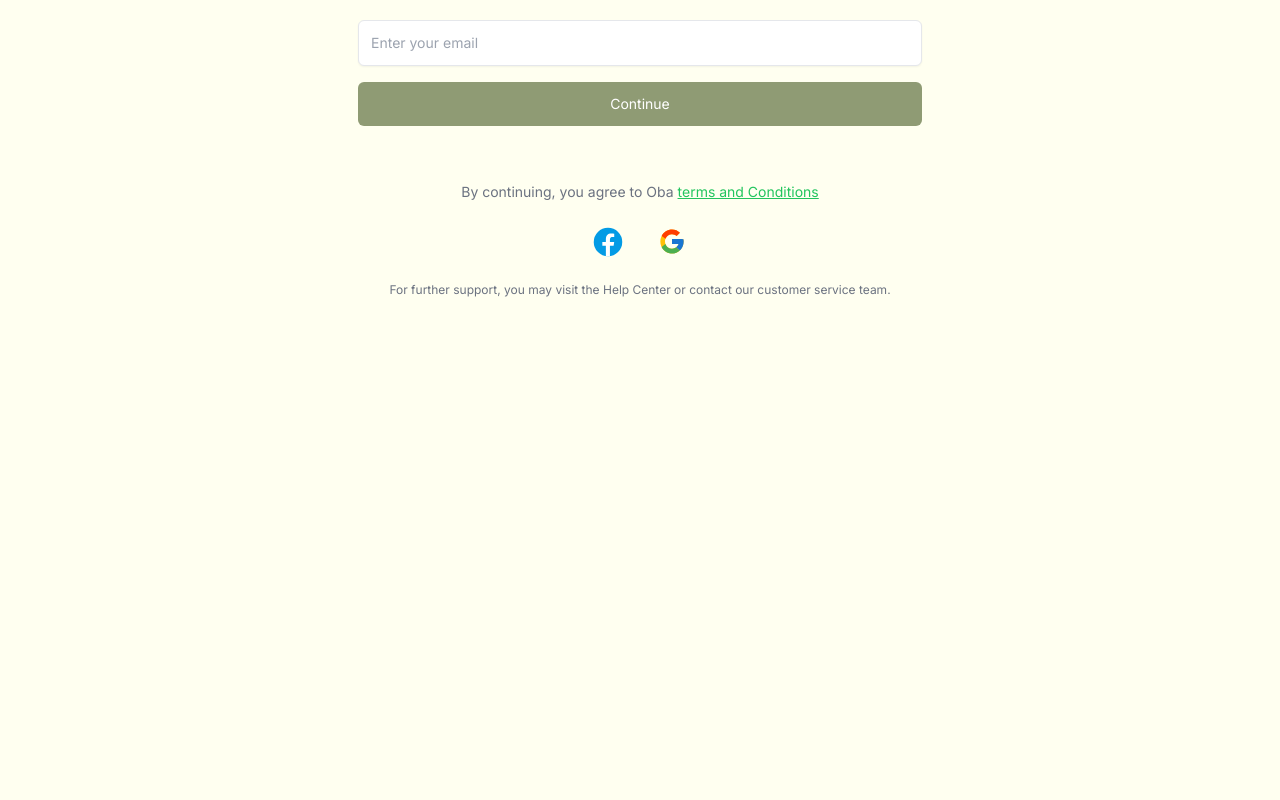
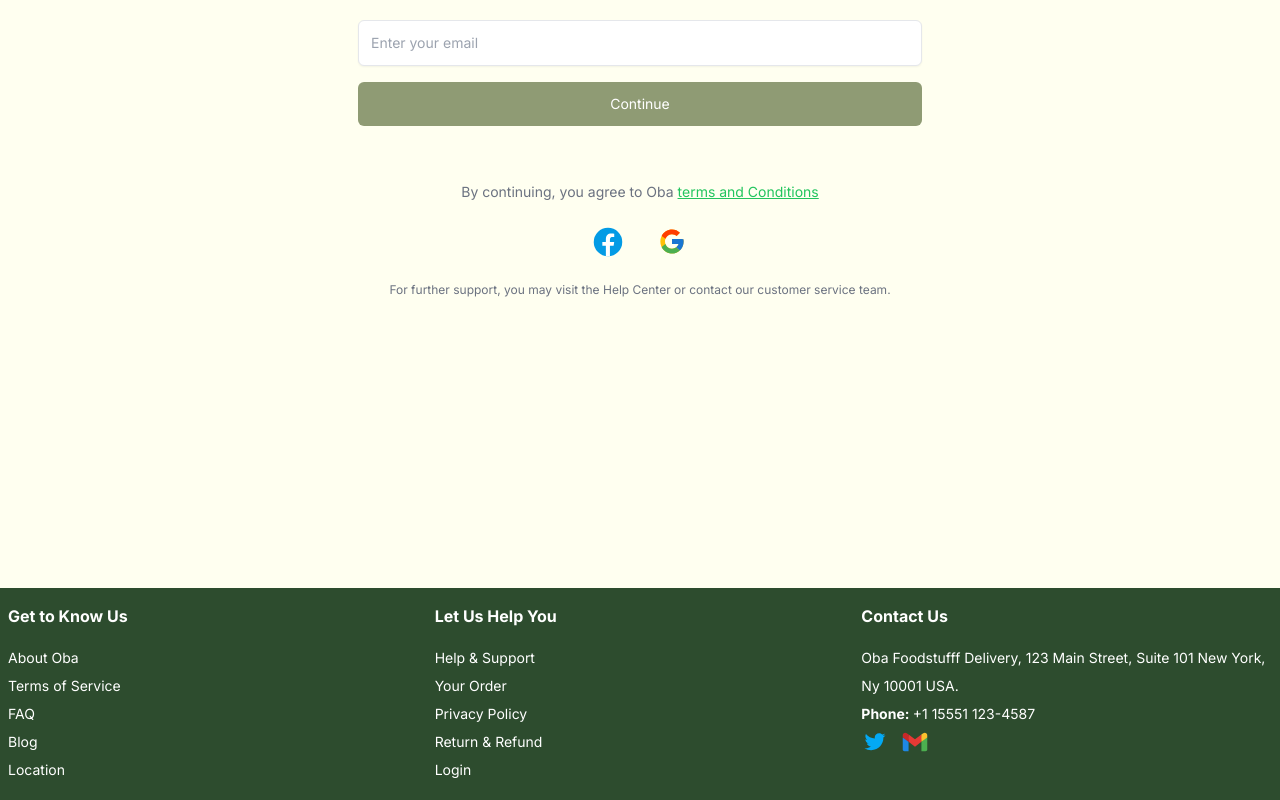
Before and after one commit to Oba-NG/oba-dashboard, a React (Vite) app: page / in a window 1280 px wide. Shown: the part 317-1117 px from the top of the page. Before the commit the page ends 905 px from the top, so only its background shows below. Built offline with nearby package versions, Linux system fonts and the light colour scheme.

Commit message:
finished the footer element

```diff
--- a/src/components/layout/Footer.jsx
+++ b/src/components/layout/Footer.jsx
@@ -1,3 +1,85 @@
+/** @format */
+
 export default function Footer() {
-  return <footer className="p-5 hidden">this is the footer</footer>;
+	return (
+		<footer>
+			<div className="grid grid-cols-3 px-2 gap-4 text-white bg-[#2D4C2E] py-4  ">
+				{/* border-black border-2 */}
+				<div>
+					<p className="font-bold pb-4">Get to Know Us</p>
+					<ul className="leading-7 text-[14px]">
+						<li>
+							<a href="/">About Oba</a>
+						</li>
+						<li>
+							<a href="/">Terms of Service</a>
+						</li>
+						<li>
+							<a href="/">FAQ</a>
+						</li>
+						<li>
+							<a href="/">Blog</a>
+						</li>
+						<li>
+							<a href="/">Location</a>
+						</li>
+					</ul>
+				</div>
+
+				<div>
+					<p className="font-bold pb-4">Let Us Help You</p>
+
+					<ul className="leading-7 text-[14px]">
+						<li>
+							<a href="/">Help & Support</a>
+						</li>
+						<li>
+							<a href="/">Your Order</a>
+						</li>
+						<li>
+							<a href="/">Privacy Policy</a>
+						</li>
+						<li>
+							<a href="/">Return & Refund</a>
+						</li>
+						<li>
+							<a href="/">Login</a>
+						</li>
+					</ul>
+				</div>
+
+				<div>
+					<p className="font-bold pb-4">Contact Us</p>
+					<ul className="leading-7 text-[14px]">
+						<li>
+							Oba Foodstufff Delivery, 123 Main Street, Suite 101 New
+							York, <br />
+							Ny 10001 USA.
+						</li>
+						<li>
+							<span className="font-bold ">Phone: </span>+1 15551
+							123-4587
+						</li>
+					</ul>
+					<div className="flex gap-3">
+						<a href="/">
+							<img
+								src="./src/assets/icons8-twitter-bird.svg"
+								alt="An twitter icon for social media"
+								className="size-7"
+							/>
+						</a>
+
+						<a href="/">
+							<img
+								src="./src/assets/icons8-gmail.svg"
+								alt="An Gmail icon for email"
+								className="size-7"
+							/>
+						</a>
+					</div>
+				</div>
+			</div>
+		</footer>
+	);
 }
```
Also changed, not shown: src/assets/icons8-gmail.svg (added), src/assets/icons8-twitter-bird.svg (added).
